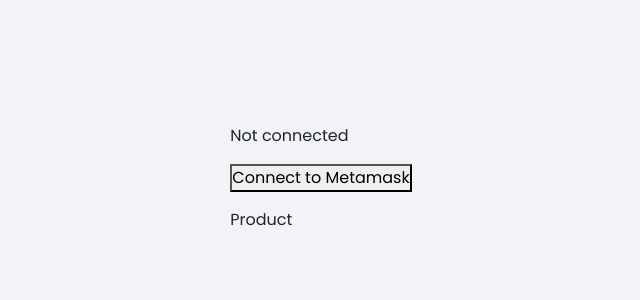
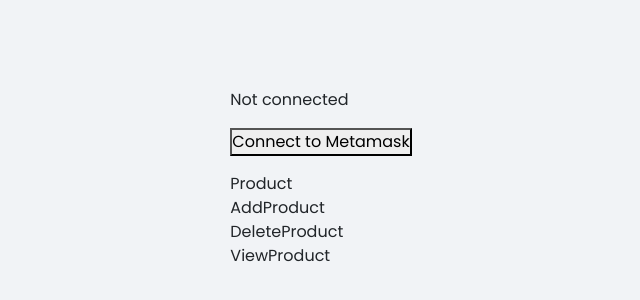
Before and after one commit to namankhare/web3-solidity-flipkart-project, a React (Vite) app in the folder client/: page /product in a window 1280 px wide. Shown: the part 222-522 px from the top of the page, without its empty margins (319-959 px from the left). Built offline with nearby package versions, Linux system fonts and the light colour scheme.

Commit message:
Launch products

```diff
--- a/client/src/core/seller/Product.jsx
+++ b/client/src/core/seller/Product.jsx
@@ -1,7 +1,17 @@
 import React from "react";
+import { AddProduct } from "../../module/products/AddProduct";
+import { DeleteProduct } from "../../module/products/DeleteProduct";
+import { ViewProduct } from "../../module/products/ViewProduct";
 
 const Product = () => {
-  return <div>Product</div>;
+  return (
+    <>
+      <div>Product</div>
+      <AddProduct/>
+      <DeleteProduct/>
+      <ViewProduct/>
+    </>
+  );
 };
 
 export default Product;
--- a/client/src/module/products/AddProduct.jsx
+++ b/client/src/module/products/AddProduct.jsx
@@ -0,0 +1,7 @@
+import React from 'react'
+
+export const AddProduct = () => {
+  return (
+    <div>AddProduct</div>
+  )
+}
--- /dev/null
+++ b/client/src/module/products/DeleteProduct.jsx
@@ -0,0 +1,7 @@
+import React from 'react'
+
+export const DeleteProduct = () => {
+  return (
+    <div>DeleteProduct</div>
+  )
+}
--- a/client/src/module/products/ViewProduct.jsx
+++ b/client/src/module/products/ViewProduct.jsx
@@ -0,0 +1,7 @@
+import React from 'react'
+
+export const ViewProduct = () => {
+  return (
+    <div>ViewProduct</div>
+  )
+}
```
Also changed, not shown: client/src/module/products/DeleteProject.jsx (deleted).
